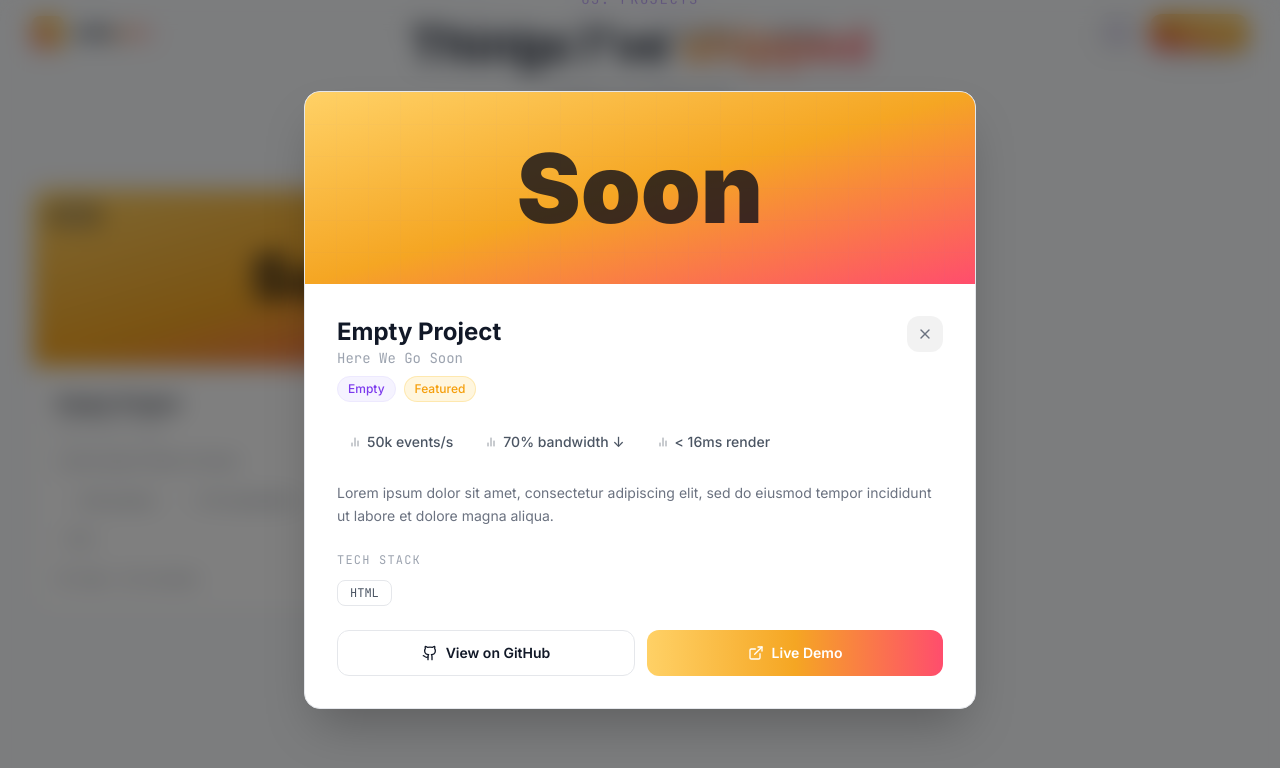
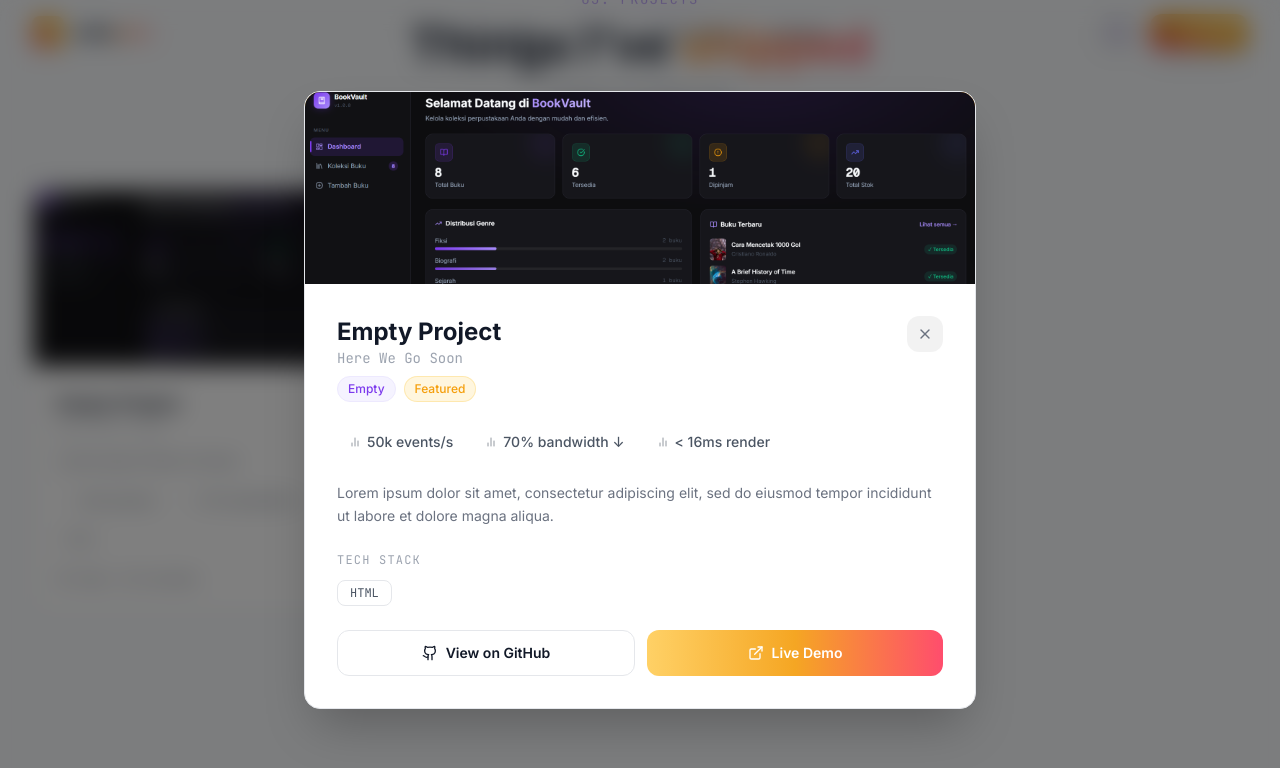
Before and after one commit to aditia-prtm/aditiaprtm, a React (Vite) app: page / in a window 1280 px wide. Both pictures are taken after a click on the element 331 px from the left and 3287 px from the top of the page. Shown: the part 2887-3655 px from the top of the page. Built offline with nearby package versions, Linux system fonts and the light colour scheme.

Commit message:
chore : add new project

```diff
--- a/src/components/Footer.tsx
+++ b/src/components/Footer.tsx
@@ -1,6 +1,6 @@
 import { motion } from 'framer-motion';
-import { Zap } from 'lucide-react';
 import { personalInfo } from '../data/portfolio';
+import { User } from 'lucide-react';
 
 export default function Footer() {
   const year = new Date().getFullYear();
@@ -21,7 +21,7 @@ export default function Footer() {
             className="flex items-center gap-2 group"
           >
             <div className="w-7 h-7 flex items-center justify-center rounded-lg bg-gradient-to-br from-[#FFD166] via-[#F5A623] to-[#FF4D6D]">
-              <Zap size={13} className="text-white" strokeWidth={2.5} />
+              <User size={13} className="text-white" strokeWidth={2.5} />
             </div>
             <span className="font-bold text-sm dark:text-white text-gray-900">
               aditia<span className="gradient-text">prtm</span>
--- a/src/components/Navbar.tsx
+++ b/src/components/Navbar.tsx
@@ -1,6 +1,6 @@
 import { useState, useEffect } from 'react';
 import { motion, AnimatePresence } from 'framer-motion';
-import { Moon, Sun, Menu, X, Zap } from 'lucide-react';
+import { Moon, Sun, Menu, X, User } from 'lucide-react';
 import { navLinks } from '../data/portfolio';
 
 interface NavbarProps {
@@ -67,7 +67,7 @@ export default function Navbar({ isDark, onToggleDark }: NavbarProps) {
             >
               <div className="relative w-8 h-8 flex items-center justify-center">
                 <div className="absolute inset-0 rounded-lg bg-gradient-to-bl from-[#FFD166] via-[#F5A623] to-[#FF4D6D] opacity-90 group-hover:opacity-100 transition-opacity" />
-                <Zap size={15} className="relative text-white" strokeWidth={2.5} />
+                <User size={15} className="relative text-white" strokeWidth={2.5} />
               </div>
               <span className="font-bold text-base tracking-tight dark:text-white text-gray-900">
                 aditia<span className="gradient-text">prtm</span>
@@ -223,7 +223,7 @@ export default function Navbar({ isDark, onToggleDark }: NavbarProps) {
                 <a
                   href="#contact"
                   onClick={e => { e.preventDefault(); handleNavClick('#contact'); }}
-                  className="flex items-center justify-center gap-2 w-full py-3 text-sm font-semibold text-white rounded-xl bg-gradient-to-r from-violet-600 to-cyan-500"
+                  className="flex items-center justify-center gap-2 w-full py-3 text-sm font-semibold text-white rounded-xl bg-gradient-to-r from-[#FFD166] via-[#F5A623] to-[#FF4D6D]"
                 >
                   <span className="w-1.5 h-1.5 bg-emerald-400 rounded-full animate-pulse" />
                   Hire Me
--- a/src/components/Projects.tsx
+++ b/src/components/Projects.tsx
@@ -47,14 +47,16 @@ function TiltCard({ project, onClick }: { project: Project; onClick: () => void
           <div className="absolute inset-0 bg-grid opacity-30" />
           {/* Placeholder content */}
           <div className="absolute inset-0 flex items-center justify-center">
-            <motion.div
+            {/* <motion.div
               animate={{ scale: [1, 1.05, 1], rotate: [0, 2, 0] }}
               transition={{ duration: 6, repeat: Infinity, ease: 'easeInOut' }}
-              className="text-6xl opacity-80"
-            >
-              {/* {project.id === 1 ? '📈' : project.id === 2 ? '🧩' : project.id === 3 ? '🎨' : '✍️'} */}
-              <p className='font-black'>Soon</p>
-            </motion.div>
+              className="text-6xl opacity-90"
+              >
+            </motion.div> */}
+
+              {project.id === 1 ? (
+                <img src="projects-pict/BookVault.png" alt="" className='z-10' />
+              ) : '📈'}
           </div>
 
           {/* Hover overlay */}
@@ -174,10 +176,13 @@ function ProjectModal({ project, onClose }: { project: Project; onClose: () => v
           <div className={`h-48 bg-gradient-to-br ${project.gradient} relative overflow-hidden flex-shrink-0`}>
             <div className="absolute inset-0 bg-grid opacity-30" />
             <div className="absolute inset-0 flex items-center justify-center">
-              <span className="text-8xl opacity-80">
-                {/* {project.id === 1 ? '📈' : project.id === 2 ? '🧩' : project.id === 3 ? '🎨' : '✍️'} */}
-                <p className='font-black'>Soon</p>
-              </span>
+              {/* <span className="text-8xl opacity-80"> */}
+                {/* <p className='font-black'>Soon</p> */}
+              {/* </span> */}
+
+              {project.id === 1 ? (
+                <img src="projects-pict/BookVault.png" alt="" className='z-10' />
+              ) : '📈'}
             </div>
           </div>
 
```
Also changed, not shown: public/projects-pict/BookVault.png (added).
